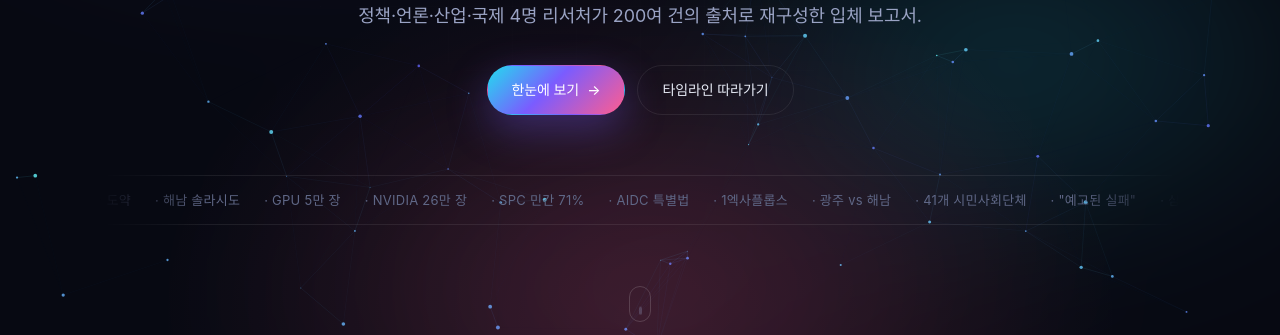
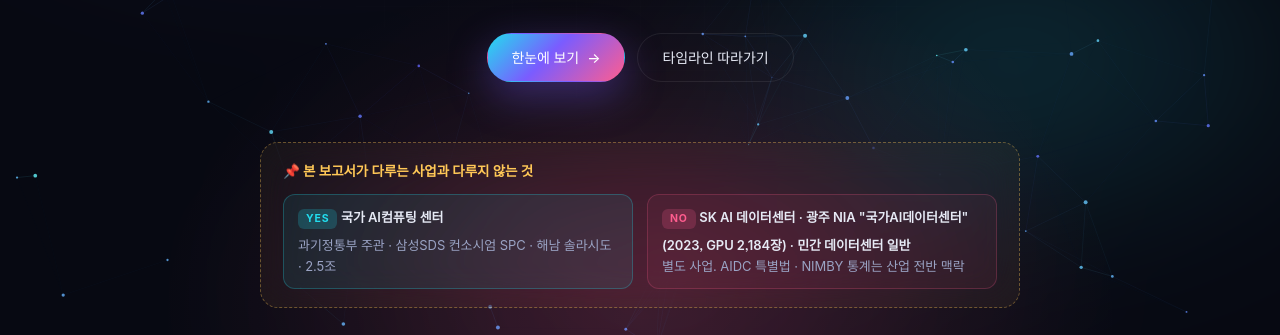
Before and after one commit to revfactory/national-ai-datacenter, a plain HTML site: page index.html in a window 1280 px wide. Shown: the part 442-777 px from the top of the page. Drawn offline with Linux system fonts and the light colour scheme; a web font is replaced by a local one.

Commit message:
범위 분리 정정 — 국가AI컴퓨팅센터 vs 산업 전반/별도 사업 명확화
- 본 사업과 별개임을 명시: SK 그룹의 AI 데이터센터, 광주 NIA "국가AI데이터센터"(2023, GPU 2,184장), 민간 데이터센터 일반(네이버 각 세종 등)
- AIDC 특별법 시민사회 41개 단체 반대 성명은 본 사업 단일이 아닌 전체 AI 데이터센터 산업 진흥법 자체에 대한 반대임을 명시
- 수도권 NIMBY 33/17건 지연 통계는 민간 데이터센터 일반(김포·용인 등)이며 본 사업(비수도권·해남 솔라시도)에 직접 적용되는 사례 아님을 명시
- NVIDIA 한국 26만 장 약속 중 본 사업에 직접 귀속되는 GPU는 정부분 5만 장만이며, 21만 장은 각 민간 그룹의 별도 시설(SK AI 데이터센터, 삼성 반도체 AI 팩토리, 현대차 자율주행 인프라 등)에 귀속됨을 표로 분리
- 종합 보고서 명칭·범위 박스 강화, hero에 본 사업 vs 다루지 않는 것 분리 박스 신설, stats 카드와 issue·voice 카드 정정

```diff
--- a/data.js
+++ b/data.js
@@ -198,9 +198,9 @@
     {n:"02", title:"GPU 수급·수출통제",
      text:"NVIDIA 26만 장 공급 약속은 美 BIS 통제 품목. 사우디·UAE 모두 별도 승인·RTE 프레임을 거쳤다. 한국 5만 장도 같은 통과의례가 필요하다.",
      quote:"최첨단 AI 반도체는 미국 수출통제 하의 전략 무기 — GPU 5만 장은 실현 불가능한 공약이다.", who:"나경원 의원 · 아시아경제 2025-11-21"},
-    {n:"03", title:"전력·환경",
-     text:"국내 데이터센터 전력 수요 4,461MW(2025) → 6,175MW(2028). 영국 Isambard-AI는 100% 무탄소 전력. 한국 AIDC 특별법은 LNG PPA를 허용한다.",
-     quote:"LNG 직접 PPA 허용은 화석연료 의존을 확대하고 에너지 공공성을 약화시킨다.", who:"참여연대 성명 · 2025"},
+    {n:"03", title:"전력·환경 (산업 전반)",
+     text:"국내 데이터센터 전력 수요 4,461MW(2025) → 6,175MW(2028). 시민사회 41개 단체의 반대는 본 사업 단일이 아닌 <b>AIDC 특별법(전체 AI 데이터센터 산업 진흥법)</b> 자체를 겨냥. 본 사업은 해남 솔라시도 인근 태양광 98MW+ESS 306MWh로 RE100 잠재.",
+     quote:"LNG 직접 PPA 허용은 화석연료 의존을 확대하고 에너지 공공성을 약화시킨다.", who:"참여연대 · AIDC 특별법 반대 · 2025"},
     {n:"04", title:"데이터 주권 vs 클라우드 종속",
      text:"\"sovereign AI\" 담론은 NVIDIA CEO가 주도하는 글로벌 캠페인. 영업 동기를 포함한다는 비판도 존재. 자체 인프라 vs 클라우드 파트너십(싱가포르) 사이에서 한국은 자체 인프라를 택했다.",
      quote:"가속 컴퓨팅 인프라는 전력망·광대역만큼 필수가 됐다.", who:"Jensen Huang · NVIDIA APEC 2025-10"},
@@ -237,7 +237,7 @@
       note:"사우디와 한국 모두 \"세계 3강\" 목표 — 동일 목표·정반대 모델. (CNBC)" },
     { stance:"con", who:"참여연대 (시민사회 41개 단체)", when:"2025",
       quote:"전력계통영향평가 면제는 대규모 전력 수요 시설에 대한 사전 통제 장치를 무력화한다.",
-      note:"AIDC 특별법 반대 성명. 녹색연합·그린피스 한국 공동 행동." },
+      note:"※ 대상은 본 사업이 아닌 AIDC 특별법(전체 AI 데이터센터 산업 진흥법) 자체. 녹색연합·그린피스 한국 공동 행동." },
     { stance:"mid", who:"KISDI Perspectives", when:"2025-09",
       quote:"AI 인프라 고도화로 R&D 생태계 구축이 정책 과제다.",
       note:"한국 2024 AI 투자 46→27억$ 감소(STAT Report 2025-08)와 함께 읽힐 필요." },
--- a/index.html
+++ b/index.html
@@ -64,6 +64,22 @@
       <a class="btn primary" href="#stats">한눈에 보기<span>→</span></a>
       <a class="btn ghost" href="#timeline">타임라인 따라가기</a>
     </div>
+
+    <div class="scope-box glass">
+      <div class="scope-title">📌 본 보고서가 다루는 사업과 다루지 않는 것</div>
+      <div class="scope-grid">
+        <div class="scope-yes">
+          <span class="scope-tag">YES</span>
+          <b>국가 AI컴퓨팅 센터</b><br/>
+          <span class="muted">과기정통부 주관 · 삼성SDS 컨소시엄 SPC · 해남 솔라시도 · 2.5조</span>
+        </div>
+        <div class="scope-no">
+          <span class="scope-tag">NO</span>
+          <b>SK AI 데이터센터 · 광주 NIA "국가AI데이터센터"(2023, GPU 2,184장) · 민간 데이터센터 일반</b><br/>
+          <span class="muted">별도 사업. AIDC 특별법 · NIMBY 통계는 산업 전반 맥락</span>
+        </div>
+      </div>
+    </div>
     <div class="hero-marquee" aria-hidden="true">
       <div class="marquee-track">
         <span>· AI 3대 강국 도약</span><span>· 해남 솔라시도</span><span>· GPU 5만 장</span><span>· NVIDIA 26만 장</span><span>· SPC 민간 71%</span><span>· AIDC 특별법</span><span>· 1엑사플롭스</span><span>· 광주 vs 해남</span><span>· 41개 시민사회단체</span><span>· "예고된 실패"</span><span>· 삼수 끝에</span>
@@ -97,7 +113,7 @@
     <article class="stat-card glass" data-counter="260000" data-suffix="장">
       <div class="stat-label">NVIDIA 한국 공급 약속</div>
       <div class="stat-num">0</div>
-      <div class="stat-foot">$9.8B · 2030년까지</div>
+      <div class="stat-foot">$9.8B · 2030 — 본 사업 직접 귀속은 정부분 <b>5만</b>만</div>
     </article>
     <article class="stat-card glass" data-counter="71" data-suffix="%">
       <div class="stat-label">SPC 민간 지분</div>
@@ -115,9 +131,9 @@
       <div class="stat-foot">데이터센터파크 전체 1GW</div>
     </article>
     <article class="stat-card glass" data-counter="41" data-suffix="개 단체">
-      <div class="stat-label">특별법 반대 시민사회</div>
+      <div class="stat-label">AIDC 특별법 반대 시민사회</div>
       <div class="stat-num">0</div>
-      <div class="stat-foot">참여연대·녹색연합·그린피스 등</div>
+      <div class="stat-foot">※ 본 사업이 아닌 <b>특별법 자체</b> 반대 · 참여연대 등</div>
     </article>
     <article class="stat-card glass" data-counter="75" data-suffix="건">
       <div class="stat-label">집계 언론 기사</div>
--- a/styles.css
+++ b/styles.css
@@ -186,6 +186,28 @@
 }
 .btn.primary:hover{transform:translateY(-2px);box-shadow:0 18px 50px rgba(122,92,255,.5)}
 .btn.ghost:hover{background:rgba(255,255,255,.07);border-color:var(--stroke-strong)}
+.scope-box{
+  max-width:760px;margin:36px auto 0;
+  padding:18px 22px;
+  text-align:left;
+  border-radius:18px;
+  border:1px dashed rgba(255,200,87,.35);
+  background:rgba(255,200,87,.05);
+}
+.scope-title{font-size:13.5px;font-weight:600;color:var(--accent-warn);letter-spacing:-0.005em;margin-bottom:12px}
+.scope-grid{display:grid;grid-template-columns:1fr 1fr;gap:14px;font-size:13px;line-height:1.55}
+@media (max-width:680px){.scope-grid{grid-template-columns:1fr}}
+.scope-yes, .scope-no{padding:12px 14px;border-radius:12px}
+.scope-yes{background:rgba(34,221,238,.08);border:1px solid rgba(34,221,238,.25)}
+.scope-no{background:rgba(255,93,143,.06);border:1px solid rgba(255,93,143,.22)}
+.scope-tag{
+  display:inline-block;font-size:10.5px;font-weight:700;
+  padding:2px 8px;border-radius:6px;
+  margin-bottom:6px;letter-spacing:0.08em;
+}
+.scope-yes .scope-tag{background:rgba(34,221,238,.2);color:#22ddee}
+.scope-no .scope-tag{background:rgba(255,93,143,.2);color:#ff5d8f}
+
 .hero-marquee{
   overflow:hidden;
   border-block:1px solid var(--stroke);
```
Also changed, not shown: 3 other files.
